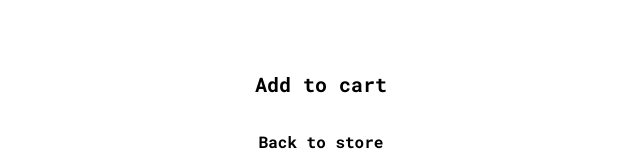
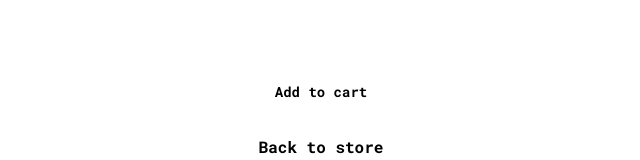
Before and after one commit to Manuelhhinojosa/mattStoreClientSide, a React (Vite) app: page /store/1 in a window 1280 px wide. Shown: the part 968-1128 px from the top of the page, without its empty margins (319-959 px from the left). Built offline with nearby package versions, Linux system fonts and the light colour scheme.

Commit message:
Implemented dynamic Add to Cart button behavior in both SingleProd and Store components to disable interaction and update text based on stock status

```diff
--- a/src/components/pageComponents/SingleProd.jsx
+++ b/src/components/pageComponents/SingleProd.jsx
@@ -54,11 +54,24 @@ const SingleProd = () => {
           </div>
         </div>
         <div className="my-8 text-center">
-          <button
+          {/* <button
             className="text-xl font-extrabold hover:text-slate-700"
             onClick={() => dispatch(addProdShoppingCart(product.id))}
           >
             Add to cart
+          </button> */}
+          <button
+            className={`p-3 text-center text-sm h-5 font-extrabold ${
+              product.inStock
+                ? "hover:text-slate-700 cursor-pointer"
+                : "text-gray-400 cursor-not-allowed"
+            }`}
+            onClick={() =>
+              product.inStock && dispatch(addProdShoppingCart(product.id))
+            }
+            disabled={!product.inStock}
+          >
+            {product.inStock ? <p>Add to cart</p> : <p>Added to cart</p>}
           </button>
         </div>
         <div className="my-8 text-center">
```
